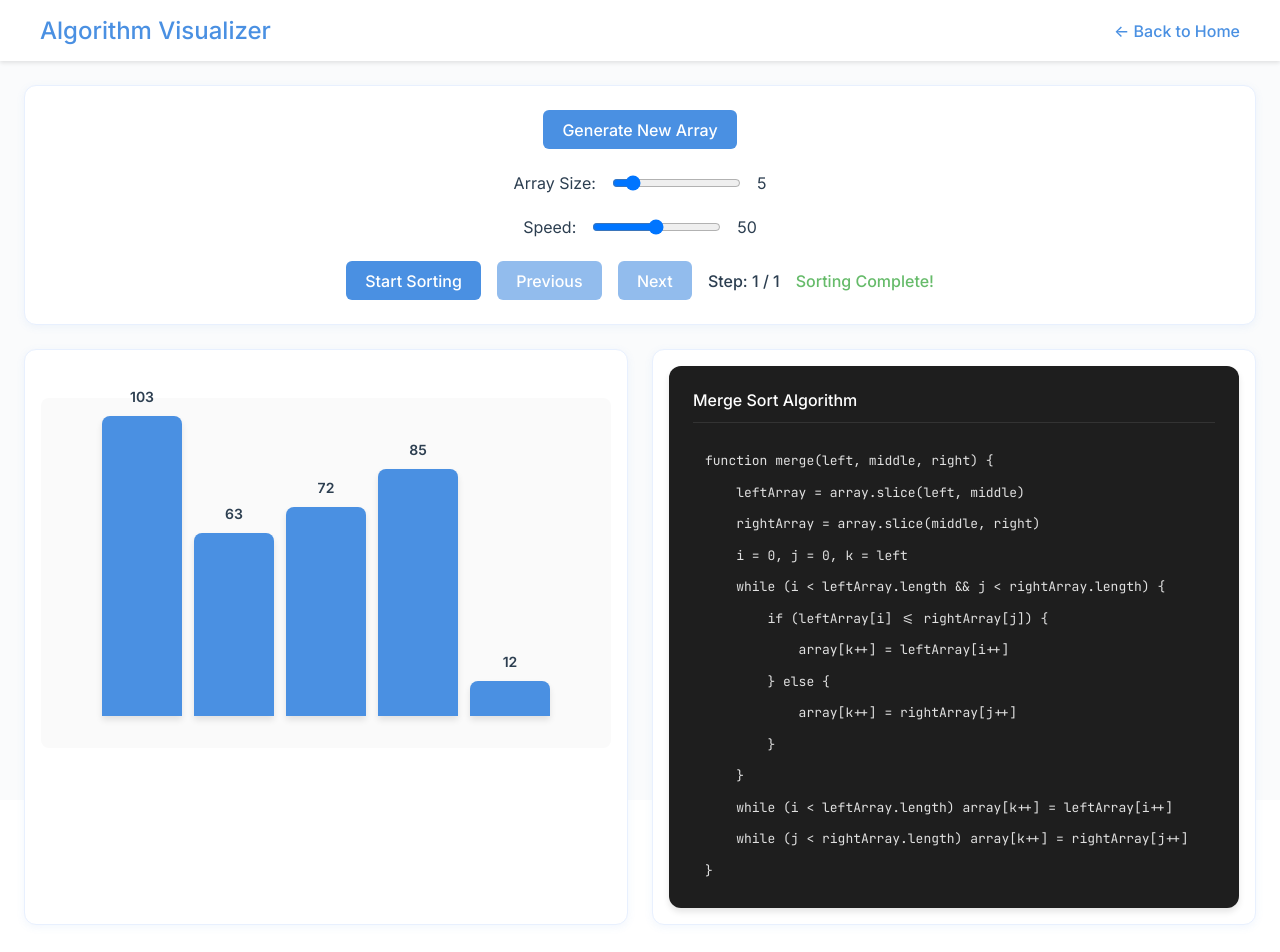
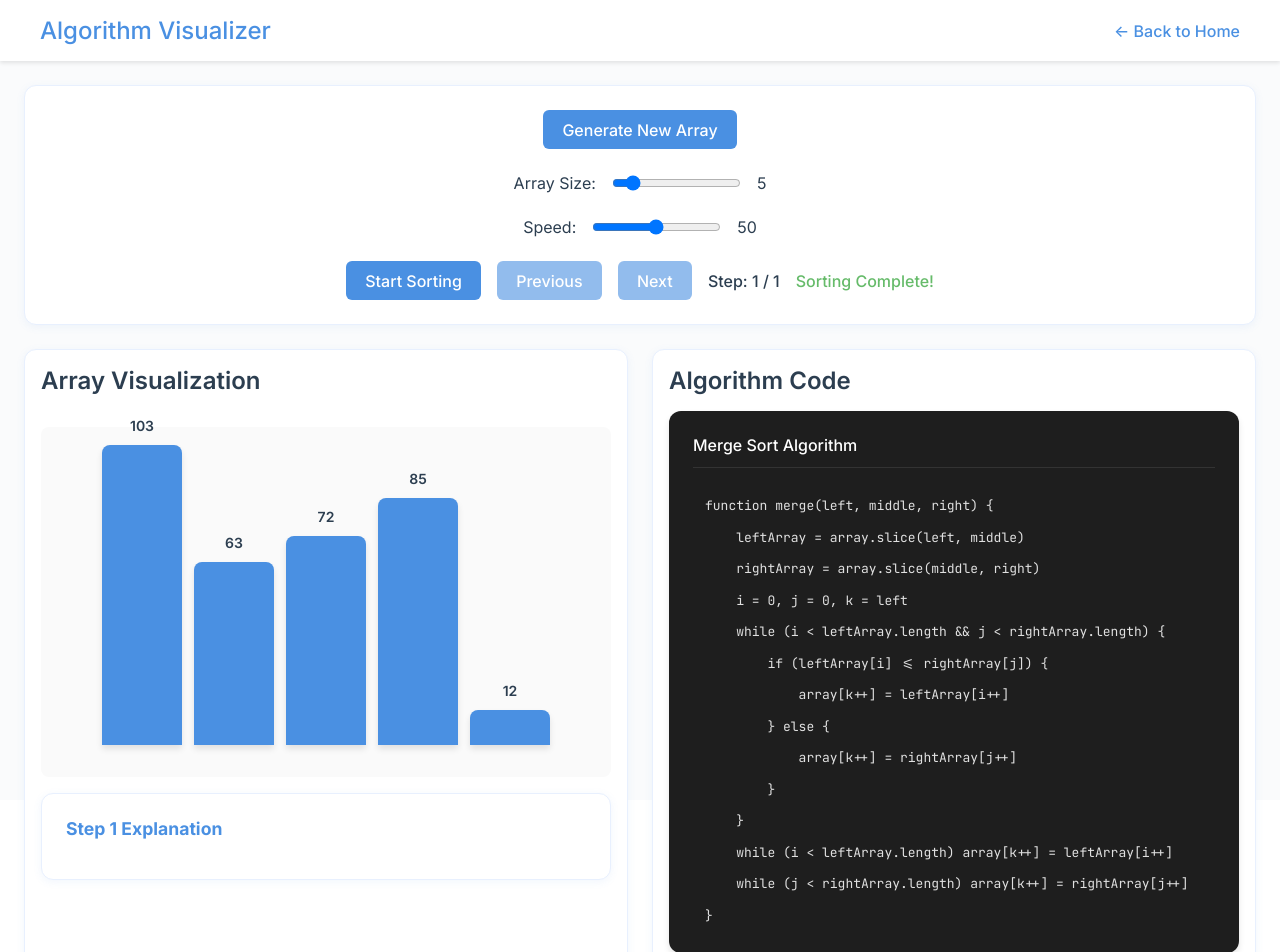
Before and after one commit to SujalPatelx/Algorithm-Visualizer, a React (Vite) app: page /merge-sort in a window 1280 px wide. Shown: the top 952 px of the page. Built offline with nearby package versions, Linux system fonts and the light colour scheme.

Commit message:
MergeSort Step Explanation Implemented

```diff
--- a/src/algorithms/MergeSort.jsx
+++ b/src/algorithms/MergeSort.jsx
@@ -4,6 +4,7 @@ import Controls from '../components/Controls';
 import Visualizer from '../components/Visualizer';
 import CodePanel from '../components/CodePanel';
 import { getMergeSortSteps } from '../utils/sortingAlgorithms';
+import StepExplanation from '../components/StepExplanation';
 
 const AlgorithmContainer = styled.div`
   max-width: 1400px;
@@ -28,6 +29,12 @@ const Section = styled.div`
   padding: 1rem;
   box-shadow: 0 2px 8px rgba(74, 144, 226, 0.08);
   border: 1px solid #e8f0fe;
+`;
+
+const SectionTitle = styled.h2`
+  font-size: 1.5rem;
+  font-weight: 600;
+  margin-bottom: 1rem;
 `;
 
 function MergeSort() {
@@ -116,12 +123,19 @@ function MergeSort() {
       />
       <VisualizerContainer>
         <Section>
+          <SectionTitle>Array Visualization</SectionTitle>
           <Visualizer
             array={history[currentStep]?.array || array}
             comparingIndices={history[currentStep]?.comparing || []}
           />
+          <StepExplanation
+            algorithm="merge"
+            currentStep={currentStep}
+            history={history}
+          />
         </Section>
         <Section>
+          <SectionTitle>Algorithm Code</SectionTitle>
           <CodePanel
             algorithm="merge"
             currentStep={currentStep}
```
